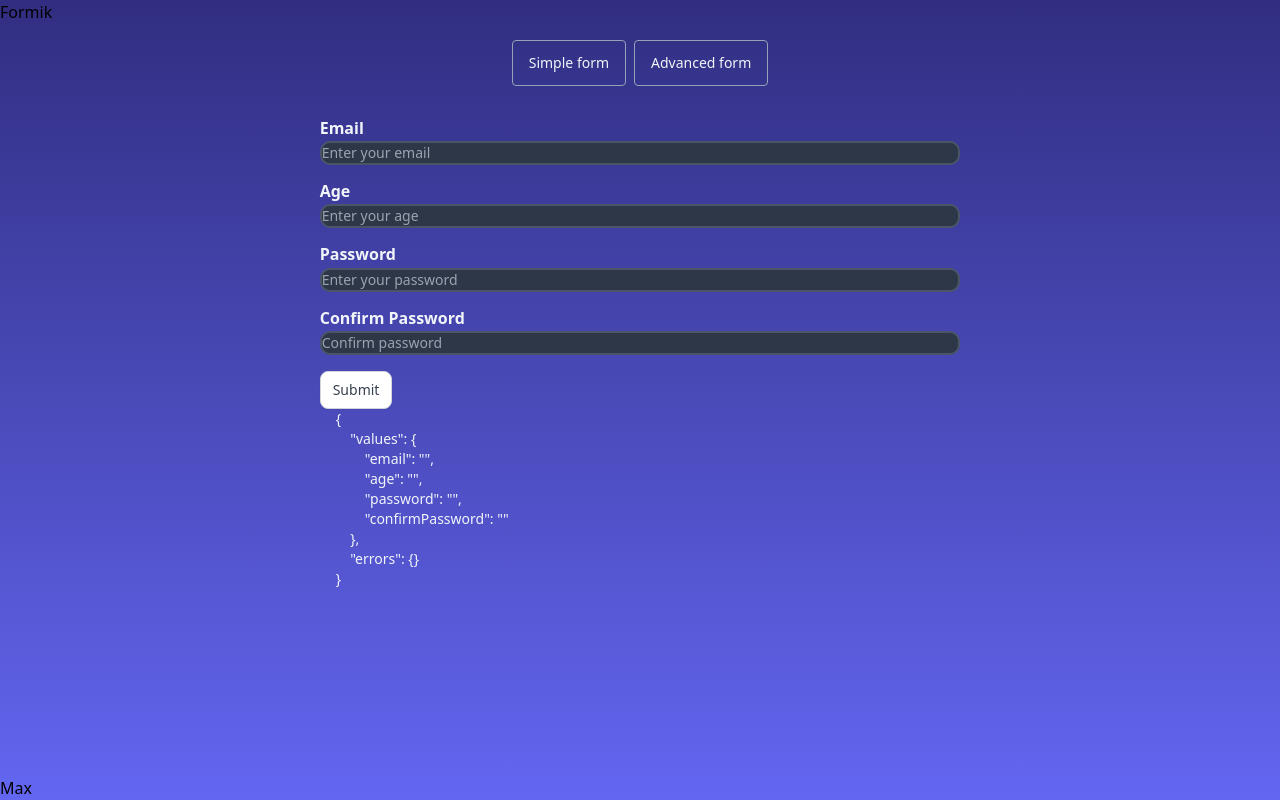
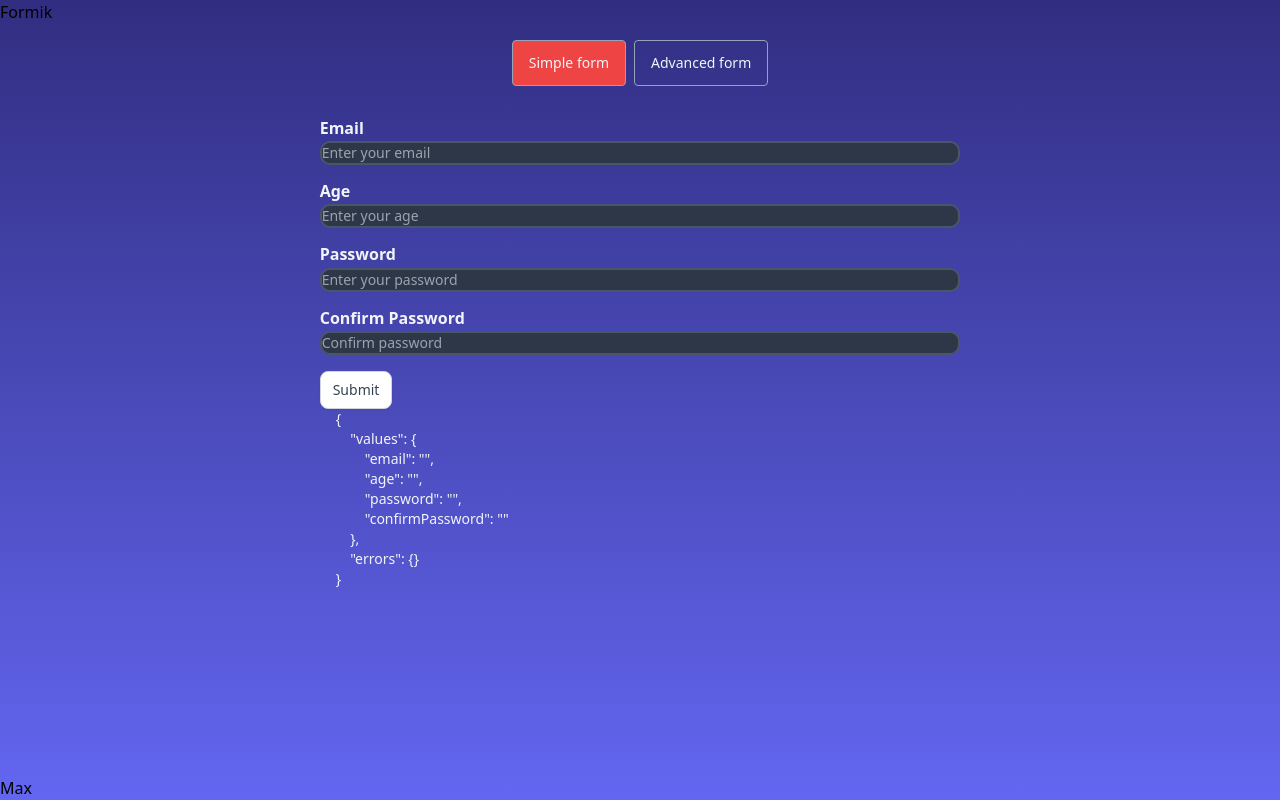
Before and after one commit to maxzz/forms-formik, a React (Vite) app: page / in a window 1280 px wide. Built offline with nearby package versions, Linux system fonts and the light colour scheme.

Commit message:
WIP. app. add TabButton component

```diff
--- a/src/components/Page.tsx
+++ b/src/components/Page.tsx
@@ -1,7 +1,16 @@
-import { useState } from 'react';
+import { HTMLAttributes, useState } from 'react';
+import { classNames } from '../utils/classnames';
 import { Form1 } from './Form1';
 import { Form2 } from './Form2';
 import './Page.css';
+
+function TabButton({ active, children, ...rest }: { active: boolean; } & HTMLAttributes<HTMLButtonElement>) {
+    return (
+        <button className={classNames("px-4 py-3 w-max border-slate-400 border rounded", active && "bg-red-500")} {...rest}>
+            {children}
+        </button>
+    );
+}
 
 export function Page() {
     const [currentForm, setCurrentForm] = useState(0);
@@ -9,8 +18,10 @@ export function Page() {
         <div className="mx-auto min-w-[24ch] max-w-[80ch] h-full text-sm text-slate-100 grid grid-rows-[auto_1fr_auto]">
 
             <div className="py-4 flex items-center justify-center space-x-2">
-                <button className="px-4 py-3 w-max border-slate-400 border rounded" onClick={()=> setCurrentForm(0)}>Simple form</button>
-                <button className="px-4 py-3 w-max border-slate-400 border rounded" onClick={()=> setCurrentForm(1)}>Advanced form</button>
+                <TabButton active={currentForm === 0} onClick={() => setCurrentForm(0)}>Simple form</TabButton>
+                <TabButton active={currentForm === 1} onClick={() => setCurrentForm(1)}>Advanced form</TabButton>
+                {/* <button className="px-4 py-3 w-max border-slate-400 border rounded" onClick={() => setCurrentForm(0)}>Simple form</button> */}
+                {/* <button className="px-4 py-3 w-max border-slate-400 border rounded" onClick={() => setCurrentForm(1)}>Advanced form</button> */}
             </div>
 
             {currentForm === 0 && <Form1 />}
```
